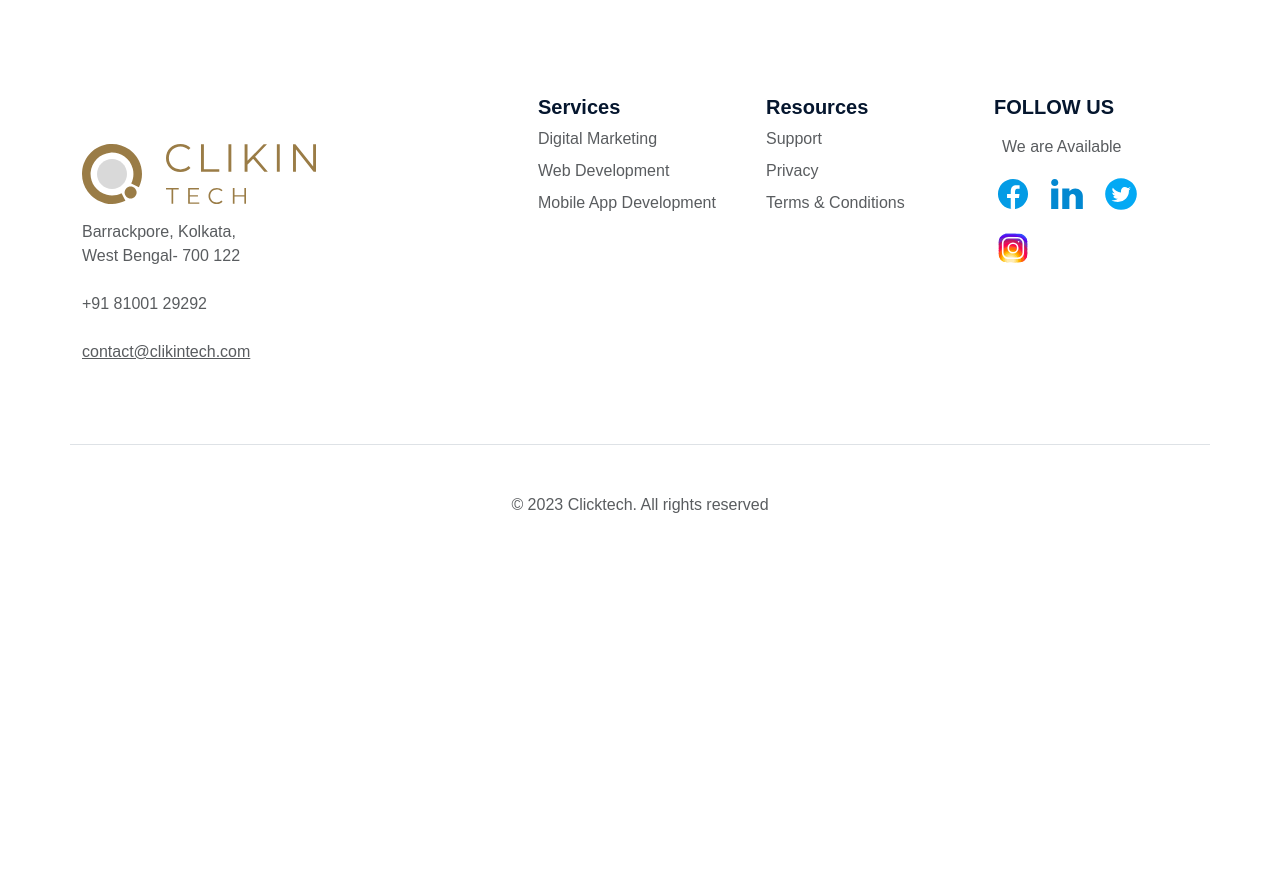
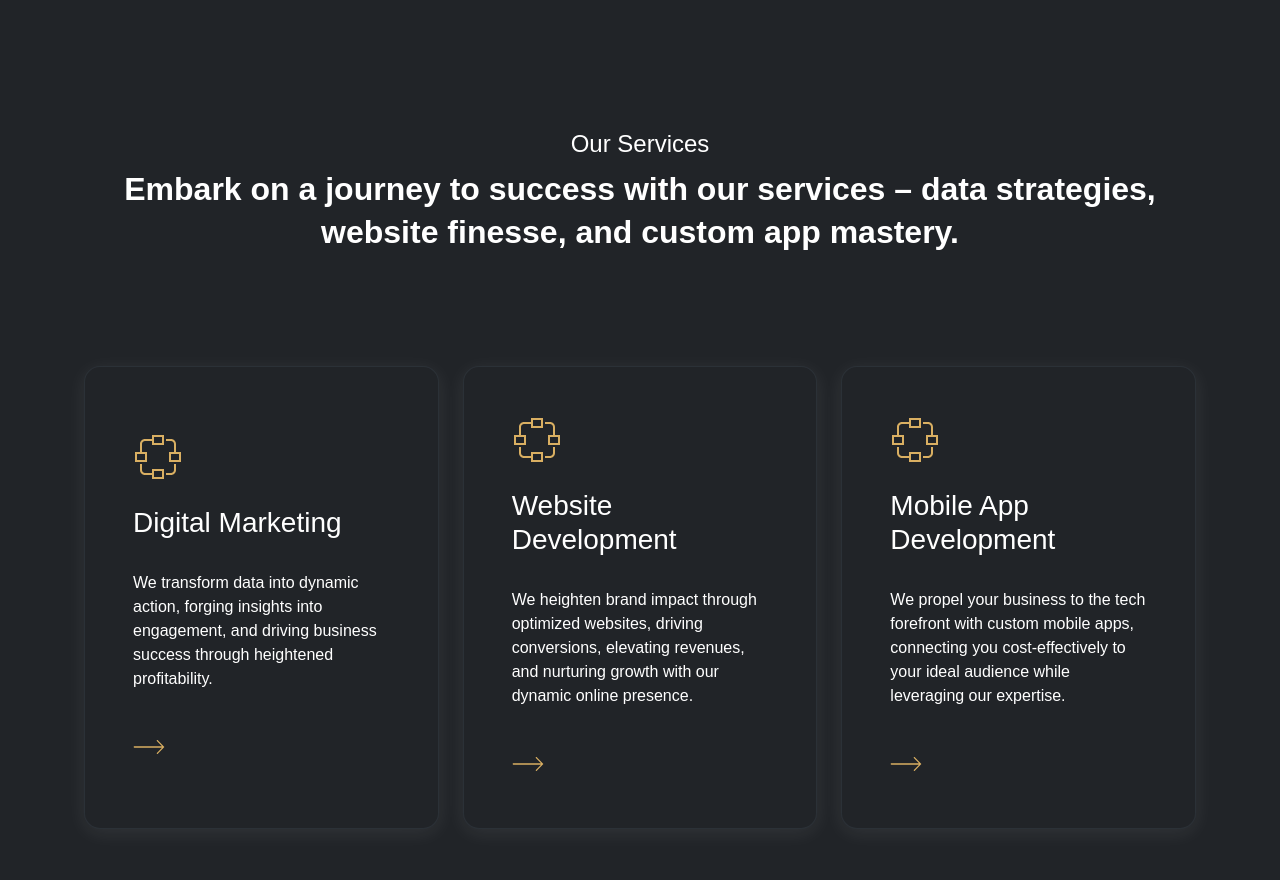
Before and after one commit to SauravKumarLal/Clikin-Tech-Website_Task, a plain HTML site: page 1st task/index.html in a window 1280 px wide. Shown: the part 960-1840 px from the top of the page. Before the commit the page ends 1525 px from the top, so only its background shows below. Drawn offline with nearby package versions, Linux system fonts and the light colour scheme; a web font is replaced by a local one.

Commit message:
4 part done

```diff
--- a/1st task/index.html
+++ b/1st task/index.html
@@ -57,6 +57,63 @@
       </div>
 
 
+      <!-- OUR SERVICES -->
+
+
+      <div class="container-fluid services text-white" id="featured-3">
+        <div class="py-5 text-center">
+          <h1 class="our-services">Our Services</h1>
+          <p class="lead">Embark on a journey to success with our services – data strategies, website finesse, and custom app mastery.</p>
+        </div>
+        <div class="row g-4 py-5 row-cols-1 row-cols-lg-3">
+
+
+          <div class="feature col">
+            <div>
+              <img src="images/service_icon.svg" alt="">
+            </div>
+            <h3>Digital Marketing</h3>
+            <p>We transform data into dynamic action, forging insights into engagement, and driving business success through heightened profitability.</p>
+            <a href="#" class="icon-link">
+              <img src="images/arrow.svg" alt="">
+              <svg class="bi"><use xlink:href="#chevron-right"></use></svg>
+            </a>
+          </div>
+
+
+          <div class="feature col mx-4">
+            <div>
+              <img src="images/service_icon.svg" alt="">
+              </svg>
+            </div>
+            <h3>Website Development</h3>
+            <p>We heighten brand impact through optimized websites, driving conversions, elevating revenues, and nurturing growth with our dynamic online presence.</p>
+            <a href="#" class="icon-link">
+              <img src="images/arrow.svg" alt="">
+              <svg class="bi"><use xlink:href="#chevron-right"></use></svg>
+            </a>
+          </div>
+
+
+          <div class="feature col">
+            <div>
+              <img src="images/service_icon.svg" alt="">
+            </div>
+            <h3>Mobile App Development</h3>
+            <p>We propel your business to the tech forefront with custom mobile apps, connecting you cost-effectively to your ideal audience while leveraging our expertise.</p>
+            <a href="#" class="icon-link">
+              <img src="images/arrow.svg" alt="">
+              <svg class="bi"><use xlink:href="#chevron-right"></use></svg>
+            </a>
+          </div>
+        </div>
+      </div>
+
+
+
+      <!-- Contact Form  -->
+
+
 
       <!-- FOOTER -->
       <div class="container">
--- a/1st task/style.css
+++ b/1st task/style.css
@@ -1,12 +1,13 @@
 @import url("https://fonts.cdnfonts.com/css/satoshi");
 
-body, html {
+body,
+html {
   font-family: "Satoshi", sans-serif;
   /* margin: 0;
   padding: 0; */
 }
 
-.head1{
+.head1 {
   background-color: #212428;
   padding: 0 96px 0 96px;
 }
@@ -82,8 +83,7 @@ header img {
   pointer-events: none;
 }
 
-
-.docu{
+.docu {
   background-color: #212428;
   background-image: url(images/bg2.svg), url(images/bg1.svg);
   /* width: 200px;
@@ -95,42 +95,76 @@ header img {
   padding-left: 96px;
 }
 
-
-
-.d-block{
+.d-block {
   width: 700px;
   height: 800px;
   left: 796px;
   padding-right: 0;
   margin-right: 0;
-
 }
 
-footer{
-  border-bottom-color:  rgba(91, 74, 41, 0.50);
+.services {
+  background-color: #212428;
+  padding: 80px 96px 80px 96px;
+}
+
+.our-services {
+  /* color: #ffffff; */
+  font-size: 24px;
+  font-weight: 400;
+  line-height: 32px;
+  letter-spacing: 0em;
+  text-align: center;
+}
+
+.lead {
+  /* color: #ffffff; */
+  font-size: 32px;
+  font-weight: 700;
+  line-height: 43px;
+  letter-spacing: 0em;
+  text-align: center;
+}
+
+.feature {
+  display: flex;
+  padding: 48px;
+  flex-direction: column;
+  justify-content: center;
+  align-items: flex-start;
+  gap: 24px;
+  flex: 1 0 0;
+  border-radius: 16px;
+  border: 1px solid rgba(88, 99, 115, 0.2);
+  background: #212428;
+  box-shadow: 0px 4px 20px 0px rgba(255, 255, 255, 0.08);
+}
+
+footer {
+  border-bottom-color: rgba(91, 74, 41, 0.5);
   /* width: 1248px; */
   /* height: 1px; */
 }
 
-h5{
-  color: var(--neautral-title, #05162E);
+h5 {
+  color: var(--neautral-title, #05162e);
   /* font-family: Satoshi; */
   font-size: 20px;
   font-style: normal;
   font-weight: 700;
   line-height: normal;
 }
-footer img{
+footer img {
   padding-bottom: 16px;
 }
 
-.footer-image{
+.footer-image {
   /* padding-top: 22px; */
   margin-right: 16px;
   width: 38px;
 }
 
-.border-bottom{
+.border-bottom {
   color: #d9af62;
   /* width: 2px; */
 }
```
Also changed, not shown: 1st task/images/arrow.svg (added), 1st task/images/service_icon.svg (added). Lines whose indentation alone changed are shown as unchanged.
